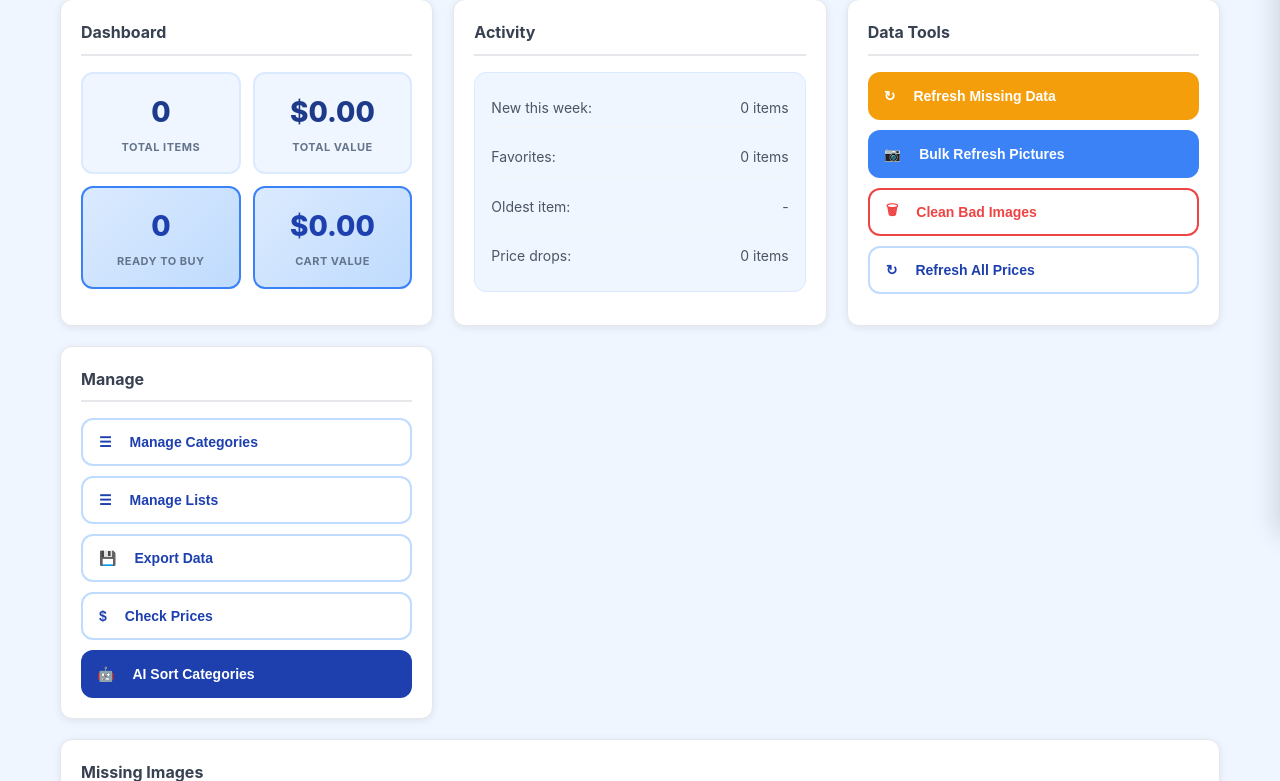
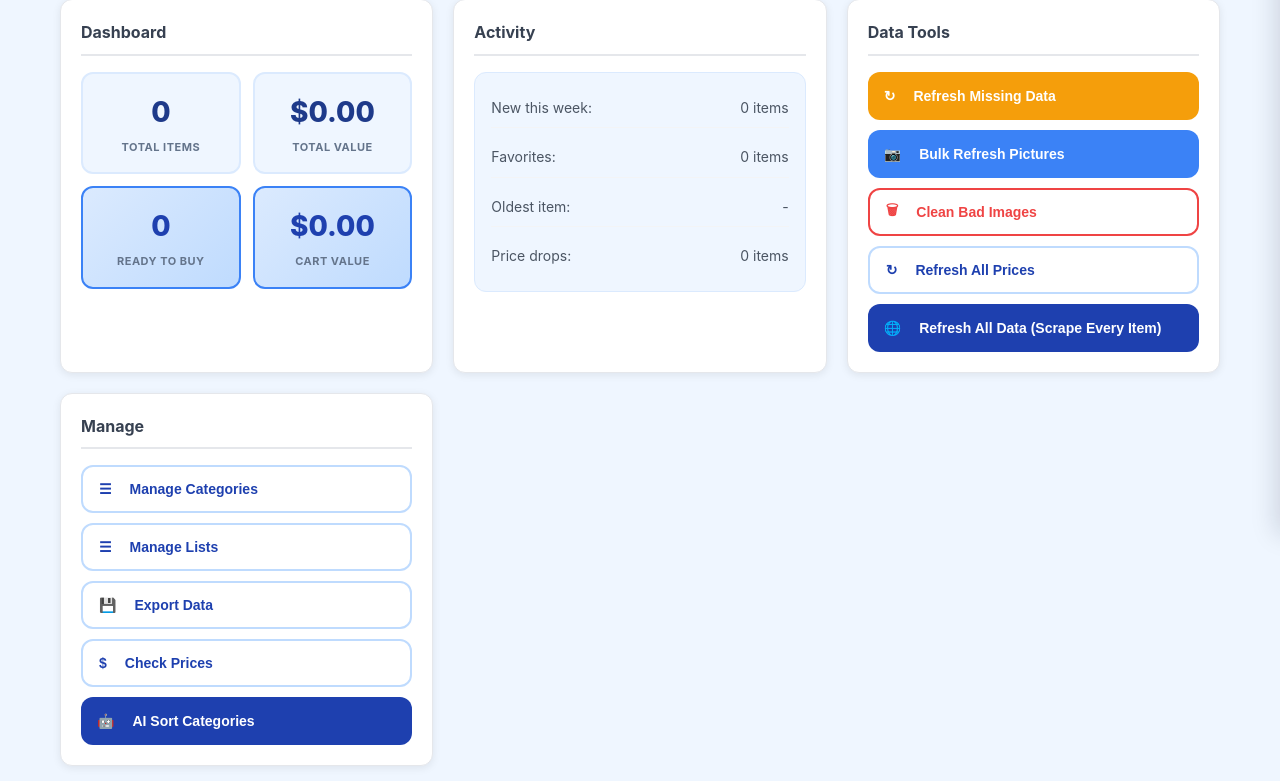
Before and after one commit to Rang3rkill/audimodz, a Flask app: page /admin in a window 1280 px wide. Shown: the part 266-1047 px from the top of the page. Run offline with Flask 3, Linux system fonts and the light colour scheme; data comes from the database, SQL or seed files in the repository; data that the repository does not hold is empty.

Commit message:
Add bulk "Refresh All Data" that scrapes every item's product URL
- New /refresh-all endpoint runs in background thread, scrapes each
  item's product page via scrape_temu_product(), updates price/image/title
- /refresh-all/status endpoint for polling progress
- Admin UI button with live progress bar showing items processed
- Expanded bad image patterns (/splash/, /event/)
- Force images option to replace bad/placeholder images

https://claude.ai/code/session_01UcfoVY9C9rQFE2Tum3Yi7Z

```diff
--- a/routes/items.py
+++ b/routes/items.py
@@ -17,6 +17,8 @@ BAD_IMAGE_PATTERNS = [
     '/bg/', '/background/', 'placeholder',
     'upload_aimg',  # Temu advertising/marketing images, not product photos
     '/aimg/',        # Advertising image CDN path
+    '/splash/',      # Splash/landing page images
+    '/event/',       # Event promo images
 ]
 
 
@@ -958,6 +960,145 @@ def refresh_missing_data():
         'remaining': total_missing - len(missing_items),
         'results': results
     })
+
+
+# Background refresh state
+_refresh_all_status = {
+    'running': False,
+    'total': 0,
+    'processed': 0,
+    'updated': 0,
+    'failed': 0,
+    'skipped': 0,
+    'current_item': '',
+    'results': [],
+}
+
+
+def _do_refresh_all(item_ids=None, force_images=False):
+    """Background worker: scrape every item's product URL and update data."""
+    global _refresh_all_status
+    try:
+        items = Item.get_all()
+        targets = [i for i in items if i.get('product_url')]
+        if item_ids:
+            id_set = set(item_ids)
+            targets = [i for i in targets if i['id'] in id_set]
+
+        _refresh_all_status['total'] = len(targets)
+        _refresh_all_status['processed'] = 0
+        _refresh_all_status['updated'] = 0
+        _refresh_all_status['failed'] = 0
+        _refresh_all_status['skipped'] = 0
+        _refresh_all_status['results'] = []
+
+        for item in targets:
+            _refresh_all_status['current_item'] = item.get('title', '')[:60]
+            product_url = item.get('product_url', '')
+            store = item.get('store', '')
+
+            if not ('temu' in store.lower() or 'temu.com' in product_url):
+                _refresh_all_status['skipped'] += 1
+                _refresh_all_status['processed'] += 1
+                continue
+
+            try:
+                scraped = scrape_temu_product(product_url)
+            except Exception as e:
+                _refresh_all_status['failed'] += 1
+                _refresh_all_status['processed'] += 1
+                _refresh_all_status['results'].append({
+                    'id': item['id'], 'status': 'error', 'error': str(e)[:100]
+                })
+                continue
+
+            if not scraped:
+                _refresh_all_status['failed'] += 1
+                _refresh_all_status['processed'] += 1
+                _refresh_all_status['results'].append({
+                    'id': item['id'], 'status': 'no_data'
+                })
+                continue
+
+            updates = {'last_checked': datetime.now().isoformat()}
+            updated_fields = []
+
+            # Image: update if scraped image is valid AND (missing, bad, or force)
+            if scraped.get('image_url') and is_valid_product_image(scraped['image_url']):
+                current_img = item.get('image_url')
+                if not current_img or force_images or not has_valid_image(item):
+                    if scraped['image_url'] != current_img:
+                        updates['image_url'] = scraped['image_url']
+                        updated_fields.append('image')
+
+            # Price: always update if different
+            if scraped.get('price') is not None:
+                old_price = item.get('current_price')
+                new_price = scraped['price']
+                if old_price is None:
+                    updates['current_price'] = new_price
+                    if item.get('original_price') is None:
+                        updates['original_price'] = new_price
+                    updated_fields.append('price')
+                elif abs(old_price - new_price) > 0.001:
+                    updates['last_price'] = old_price
+                    updates['current_price'] = new_price
+                    updates['price_updated_at'] = datetime.now().isoformat()
+                    updated_fields.append('price')
+
+            # Title: update if missing or placeholder
+            if scraped.get('title'):
+                cur_title = item.get('title', '')
+                if not cur_title or cur_title in ['Unknown Product', 'Unknown', '']:
+                    updates['title'] = scraped['title']
+                    updated_fields.append('title')
+
+            # Original price
+            if scraped.get('original_price') and item.get('original_price') is None:
+                updates['original_price'] = scraped['original_price']
+                updated_fields.append('original_price')
+
+            Item.update(item['id'], **updates)
+
+            if updated_fields:
+                _refresh_all_status['updated'] += 1
+                _refresh_all_status['results'].append({
+                    'id': item['id'], 'status': 'updated', 'fields': updated_fields
+                })
+            else:
+                _refresh_all_status['results'].append({
+                    'id': item['id'], 'status': 'no_changes'
+                })
+
+            _refresh_all_status['processed'] += 1
+
+    finally:
+        _refresh_all_status['running'] = False
+        _refresh_all_status['current_item'] = ''
+
+
+@items_bp.route('/refresh-all', methods=['POST'])
+def refresh_all():
+    """Start a background refresh of ALL items by scraping each product URL."""
+    global _refresh_all_status
+    if _refresh_all_status['running']:
+        return jsonify({'error': 'Refresh already in progress', 'status': _refresh_all_status}), 409
+
+    data = request.get_json() or {}
+    item_ids = data.get('item_ids', None)
+    force_images = data.get('force_images', False)
+
+    _refresh_all_status['running'] = True
+    thread = threading.Thread(target=_do_refresh_all, args=(item_ids, force_images), daemon=True)
+    thread.start()
+
+    return jsonify({'success': True, 'message': 'Refresh started in background'})
+
+
+@items_bp.route('/refresh-all/status', methods=['GET'])
+def refresh_all_status():
+    """Get the current status of a background refresh-all operation."""
+    return jsonify(_refresh_all_status)
 
 
 @items_bp.route('/refresh-pictures', methods=['POST'])
--- a/static/css/style.css
+++ b/static/css/style.css
@@ -2522,6 +2522,34 @@ form {
     margin-right: 8px;
 }
 
+.refresh-progress {
+    margin-top: 10px;
+}
+
+.refresh-progress.hidden {
+    display: none;
+}
+
+.progress-bar-container {
+    background: #e0e0e0;
+    border-radius: 6px;
+    height: 20px;
+    overflow: hidden;
+}
+
+.progress-bar {
+    background: #4a90d9;
+    height: 100%;
+    border-radius: 6px;
+    transition: width 0.5s ease;
+}
+
+.progress-text {
+    font-size: 12px;
+    color: #666;
+    margin-top: 4px;
+}
+
 /* Activity rows */
 .activity-info {
     display: flex;
--- a/static/js/admin.js
+++ b/static/js/admin.js
@@ -33,6 +33,10 @@ const Admin = {
             refreshPictures: document.getElementById('adminRefreshPictures'),
             cleanBadImages: document.getElementById('adminCleanBadImages'),
             refreshPrices: document.getElementById('adminRefreshPrices'),
+            refreshAll: document.getElementById('adminRefreshAll'),
+            refreshAllProgress: document.getElementById('refreshAllProgress'),
+            refreshAllBar: document.getElementById('refreshAllBar'),
+            refreshAllText: document.getElementById('refreshAllText'),
             manageCategories: document.getElementById('adminManageCategories'),
             manageLists: document.getElementById('adminManageLists'),
             exportData: document.getElementById('adminExportData'),
@@ -69,6 +73,7 @@ const Admin = {
         this.elements.refreshPictures?.addEventListener('click', () => this.bulkRefreshPictures());
         this.elements.cleanBadImages?.addEventListener('click', () => this.cleanBadImages());
         this.elements.refreshPrices?.addEventListener('click', () => this.bulkRefreshPrices());
+        this.elements.refreshAll?.addEventListener('click', () => this.refreshAllData());
 
         // Manage
         this.elements.manageCategories?.addEventListener('click', () => this.showManageCategoriesModal());
@@ -576,6 +581,86 @@ const Admin = {
         }
     },
 
+    async refreshAllData() {
+        const btn = this.elements.refreshAll;
+        if (!btn) return;
+
+        const totalWithUrl = this.items.filter(i => i.product_url).length;
+        if (totalWithUrl === 0) {
+            this.showToast('No items with product URLs', 'warning');
+            return;
+        }
+
+        if (!confirm(`Refresh ALL ${totalWithUrl} items by scraping each product page?\n\nThis will take a while (~1 second per item) but runs in the background.\nYou can close this page and come back to check progress.\n\nContinue?`)) return;
+
+        const originalHtml = btn.innerHTML;
+        btn.disabled = true;
+
+        const progress = this.elements.refreshAllProgress;
+        const bar = this.elements.refreshAllBar;
+        const text = this.elements.refreshAllText;
+
+        try {
+            // Start the background refresh
+            const startResult = await this.api('/api/items/refresh-all', {
+                method: 'POST',
+                headers: { 'Content-Type': 'application/json' },
+                body: JSON.stringify({ force_images: false }),
+            });
+
+            if (startResult.error) {
+                this.showToast(startResult.error, 'error');
+                return;
+            }
+
+            // Show progress bar
+            progress.classList.remove('hidden');
+
+            // Poll for status
+            const poll = async () => {
+                try {
+                    const status = await this.api('/api/items/refresh-all/status');
+                    const pct = status.total > 0 ? Math.round((status.processed / status.total) * 100) : 0;
+                    bar.style.width = `${pct}%`;
+                    text.textContent = `${status.processed}/${status.total} processed — ${status.updated} updated, ${status.failed} failed${status.current_item ? ' — ' + status.current_item : ''}`;
+
+                    if (status.running) {
+                        setTimeout(poll, 2000);
+                    } else {
+                        // Done
+                        btn.innerHTML = originalHtml;
+                        btn.disabled = false;
+                        bar.style.width = '100%';
+                        text.textContent = `Done! ${status.updated} updated, ${status.failed} failed out of ${status.total} items`;
+
+                        this.items = await this.api('/api/items');
+                        this.stats = await this.api('/api/items/stats');
+                        this.renderStats();
+
+                        if (status.updated > 0) {
+                            this.showToast(`Refreshed ${status.updated} items`, 'success');
+                        } else {
+                            this.showToast('All items already up to date', 'info');
+                        }
+
+                        setTimeout(() => progress.classList.add('hidden'), 10000);
+                    }
+                } catch (e) {
+                    text.textContent = `Error polling status: ${e.message}`;
+                    setTimeout(poll, 5000);
+                }
+            };
+
+            setTimeout(poll, 2000);
+
+        } catch (error) {
+            this.showToast(`Refresh error: ${error.message}`, 'error');
+            btn.innerHTML = originalHtml;
+            btn.disabled = false;
+            progress.classList.add('hidden');
+        }
+    },
+
     // ==========================================
     // EXPORT & PRICE CHECK
     // ==========================================
--- a/templates/admin.html
+++ b/templates/admin.html
@@ -71,6 +71,15 @@
                 <button id="adminRefreshPrices" class="btn btn-secondary btn-block">
                     <span>&#8635;</span> Refresh All Prices
                 </button>
+                <button id="adminRefreshAll" class="btn btn-primary btn-block">
+                    <span>&#127760;</span> Refresh All Data (Scrape Every Item)
+                </button>
+                <div id="refreshAllProgress" class="refresh-progress hidden">
+                    <div class="progress-bar-container">
+                        <div class="progress-bar" id="refreshAllBar" style="width: 0%"></div>
+                    </div>
+                    <div class="progress-text" id="refreshAllText">Starting...</div>
+                </div>
             </div>
         </div>
 
```
